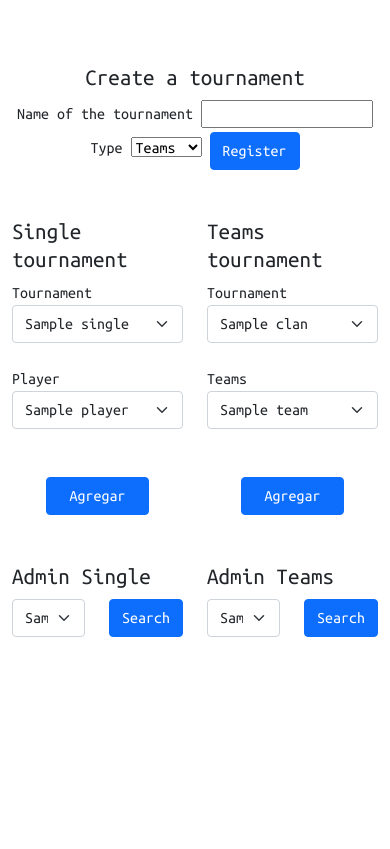
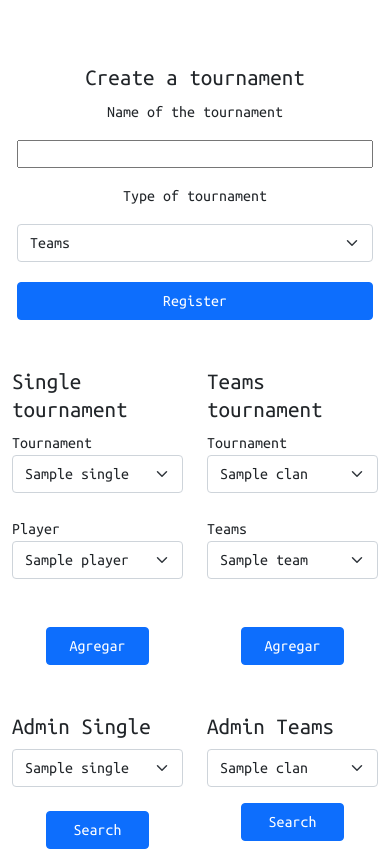
Before and after one commit to dlowTux/MarioAdminGame, a Flask app: template templates/tournaments.html in a window 390 px wide. Shown: the part 56-905 px from the top of the page. Before the commit the page ends 693 px from the top, so only its background shows below. Run offline with Flask 2, Linux system fonts and the light colour scheme; the template is opened without the code that fills it: most values are stand-ins (such as "Sample title", 1, 10 or a date in 2020).

Commit message:
Change the ui to be responsive

```diff
--- a/static/css/main.css
+++ b/static/css/main.css
@@ -155,6 +155,9 @@ section .contentBx .formBx .inputBx input[type="submit"]:hover {
     background: red;
     color: #fff;
 }
+.input{
+    width: 100%;
+}
 @media (max-width: 768px) {
     section .imgBx {
         top: 0;
--- a/templates/tournaments.html
+++ b/templates/tournaments.html
@@ -11,15 +11,19 @@
 
     <div class="centro">
         <form id="formulariotournament">
+            <div class="mb-3">
                 <label>Name of the tournament</label>
-            <input type="text" id="txtname" required />
-            <label>Type</label>
-            <select id="txttype">
+                <input class="mt-3 input" type="text" id="txtname" required />
+            </div>
+            <div class="mb-3">
+                <label>Type of tournament</label>
+                <select class="mt-3 form-select" id="txttype">
                     <option value="1">Teams</option>
                     <option value="2">Single</option>
                 </select>
+            </div>
 
-            <button class="mt-1 btn btn-primary">Register</button>
+            <button class="mt-1 input btn btn-primary">Register</button>
         </form>
     </div>
     <div class="error" id="errors"></div>
@@ -49,14 +53,18 @@
             <form>
                 <div class="row">
                     <div class="col">
+                        <div class="mb-2">
                             <select class="form-select">
                                 {% for s in single %}
                                 <option value="{{s[0]}}">{{s[1]}}</option>
                                 {% endfor %}
                             </select>
                         </div>
-                    <div class="col">
-                        <button class="btn btn-primary">Search</button>
+                        <div class="centro">
+                            <button class="mt-3 boton btn btn-primary">
+                                Search
+                            </button>
+                        </div>
                     </div>
                 </div>
             </form>
@@ -84,14 +92,16 @@
             <form>
                 <div class="row">
                     <div class="col">
+                        <div class="mb-3">
                             <select class="form-select">
                                 {% for s in clans %}
                                 <option value="{{s[0]}}">{{s[1]}}</option>
                                 {% endfor %}
                             </select>
                         </div>
-                    <div class="col">
-                        <button class="btn btn-primary">Search</button>
+                        <div class="mt-3 centro">
+                            <button class="boton btn btn-primary">Search</button>
+                        </div>
                     </div>
                 </div>
             </form>
```
Lines whose indentation alone changed are shown as unchanged.
